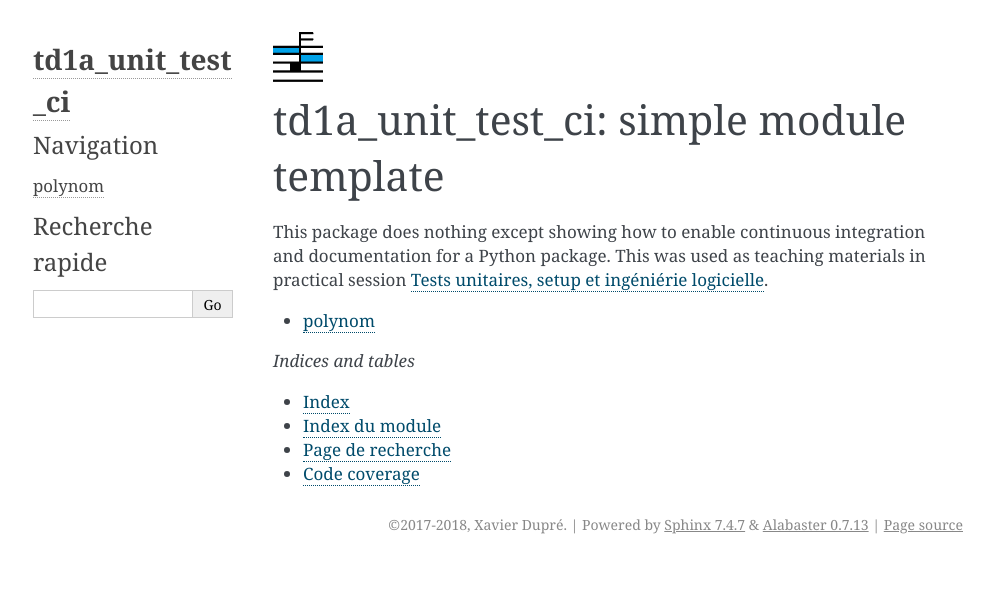
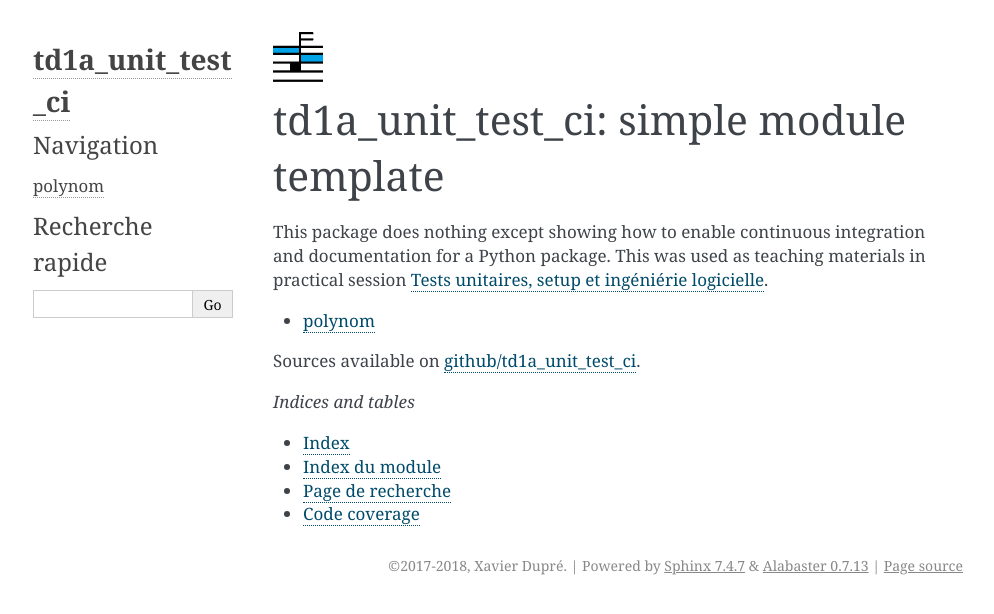
Before and after one commit to sdpython/td1a_unit_test_ci, a Sphinx documentation site: the page built from doc/index.rst, in a window 1280 px wide. Shown: the top 614 px of the page, without its empty margins (147-1141 px from the left). Built offline with Sphinx 7.4.7, drawn with Linux system fonts in a browser that asks for light colours; pages that are not in the unit, such as notebooks, are missing from menus.

Commit message:
Update index.rst

```diff
--- a/doc/index.rst
+++ b/doc/index.rst
@@ -18,6 +18,9 @@ notebooks/td1a_unit_test_ci.html>`_.
     polynom
     auto_examples/index
 
+Sources available on
+`github/td1a_unit_test_ci <https://github.com/sdpython/td1a_unit_test_ci>`_.
+
 *Indices and tables*
 
 * :ref:`genindex`
```
